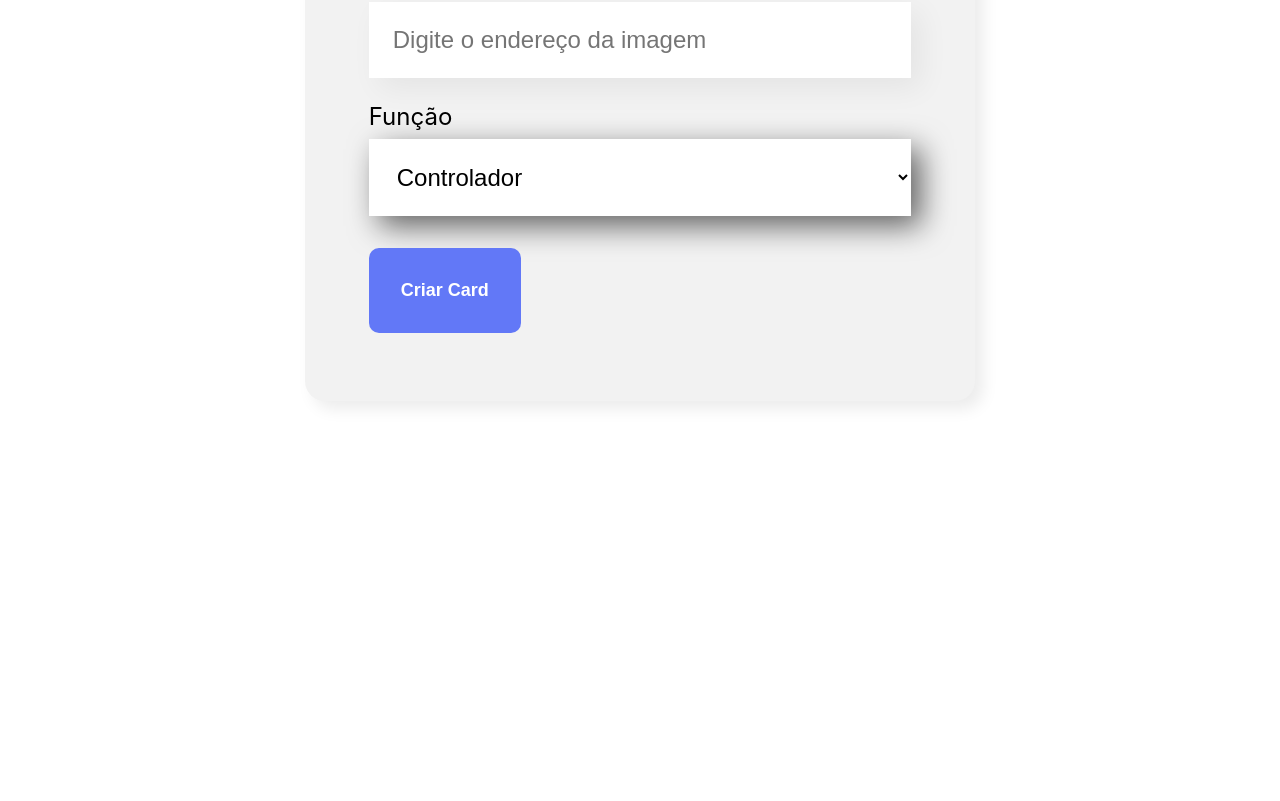
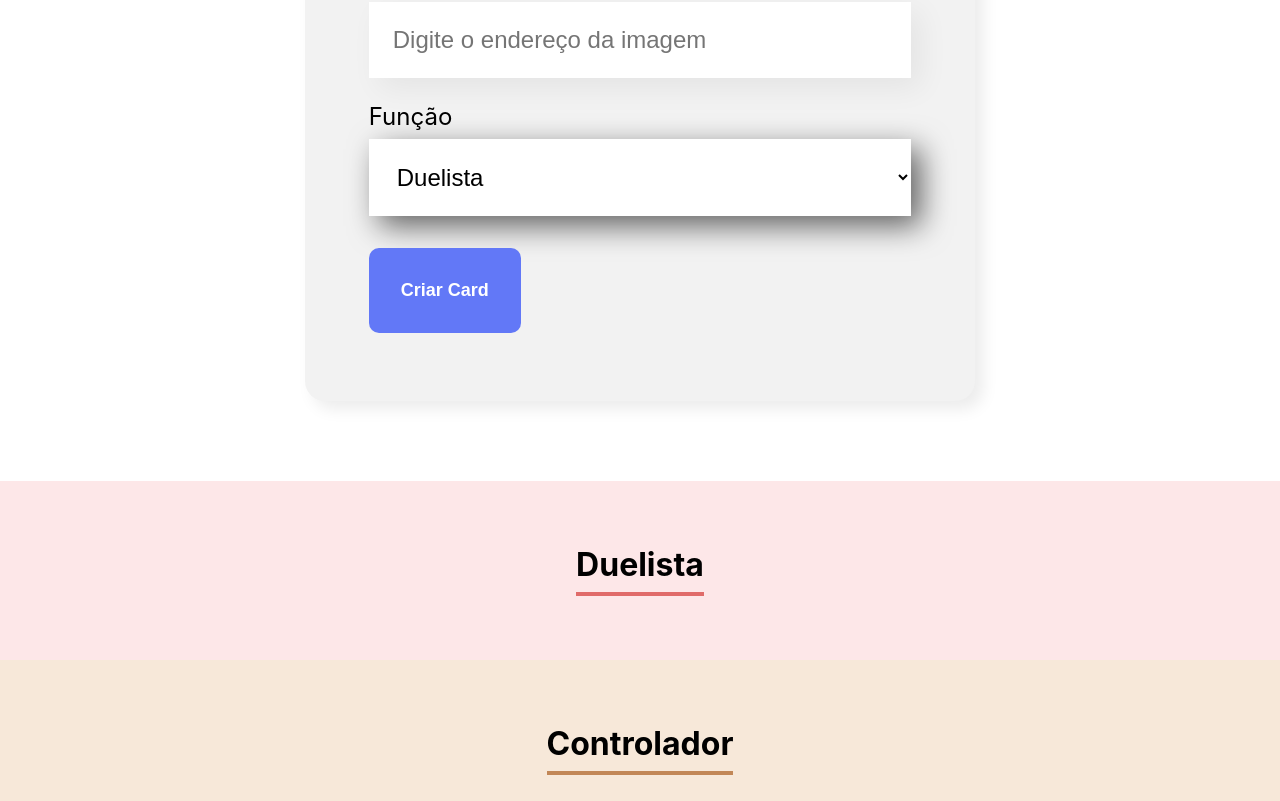
Before and after one commit to MichalskiLucas/organo, a React (Create React App) app: page / in a window 1280 px wide. Shown: the part 859-1660 px from the top of the page. Before the commit the page ends 1340 px from the top, so only its background shows below. Built offline with nearby package versions, Linux system fonts and the light colour scheme; the HTML template or start-up script is replaced by a standard one.

Commit message:
Ajustado lista de funções para receber dinamicamente as cores

```diff
--- a/src/App.js
+++ b/src/App.js
@@ -1,8 +1,32 @@
 import { useState } from 'react';
 import Banner from './componentes/Banner';
 import Formulario from './componentes/Formulario';
+import Classe from './componentes/Classe';
 
 function App() {
+
+  const classes = [
+    {
+      nome: 'Duelista',
+      corPrimaria: '#E06B69',
+      corSecundaria: '#FDE7E8'
+    },
+    {
+      nome: 'Controlador',
+      corPrimaria: '#C28757',
+      corSecundaria: '#F7E8D9'
+    },
+    {
+      nome: 'Iniciador',
+      corPrimaria: '#82CFFA',
+      corSecundaria: '#E8F8FF'
+    },
+    {
+      nome: 'Sentinela',
+      corPrimaria: '#57C278',
+      corSecundaria: '#D9F7E9'
+    }
+  ];
 
   const [agentes, setAgentes] = useState([])
 
@@ -14,7 +38,8 @@ function App() {
   return (
     <div className="App">
       <Banner />
-      <Formulario aoAgenteCadastrado={aoAgenteNovo}/>
+      <Formulario funcao={classes.map(classe => classe.nome)} aoAgenteCadastrado={aoAgenteNovo}/>
+      {classes.map(classe => <Classe key={classe.nome} nome={classe.nome} corPrimaria={classe.corPrimaria} corSecundaria={classe.corSecundaria}/>)}
     </div>
   );
 }
--- /dev/null
+++ b/src/componentes/Classe/Classe.css
@@ -0,0 +1,11 @@
+.classe {
+    text-align: center;
+    padding: 32px;
+}
+
+.classe h3 {
+    font-size: 32px;
+    border-bottom: 4px solid;
+    display: inline-block;
+    padding-bottom: 8px;
+}
--- /dev/null
+++ b/src/componentes/Classe/index.js
@@ -0,0 +1,11 @@
+import './Classe.css';
+
+const Classe = (props) => {
+    return (
+        <section className='classe' style={{ backgroundColor: props.corSecundaria}}>
+            <h3 style={{ borderColor: props.corPrimaria }}>{props.nome}</h3>
+        </section>
+    );
+}
+
+export default Classe;
--- a/src/componentes/Formulario/index.js
+++ b/src/componentes/Formulario/index.js
@@ -5,13 +5,6 @@ import './Formulario.css';
 import { useState } from 'react';
 
 const Formulario = (props) => {
-
-    const funcao = [
-        'Controlador',
-        'Duelista',
-        'Sentinela',
-        'Iniciador'
-    ];
 
     const [agente, setAgente] = useState('');
     const [imagem, setImagem] = useState('');
@@ -32,7 +25,7 @@ const Formulario = (props) => {
                 <h2>Preencha os dados para criar o card do agente</h2>
                 <CampoTexto obrigatorio={true} label="Agente" placeholder="Digite o nome do Agente" valor={agente} aoAlterado={valor => setAgente(valor)} />
                 <CampoTexto obrigatorio={true} label="Imagem" placeholder="Digite o endereço da imagem" valor={imagem} aoAlterado={valor => setImagem(valor)} />
-                <ListaSuspensa label="Função" itens={funcao} valor={funcaoAgente} aoAlterado={valor => setFuncaoAgente(valor)} />
+                <ListaSuspensa label="Função" itens={props.funcao} valor={funcaoAgente} aoAlterado={valor => setFuncaoAgente(valor)} />
                 <Botao>Criar Card</Botao>
             </form>
         </section>
```
